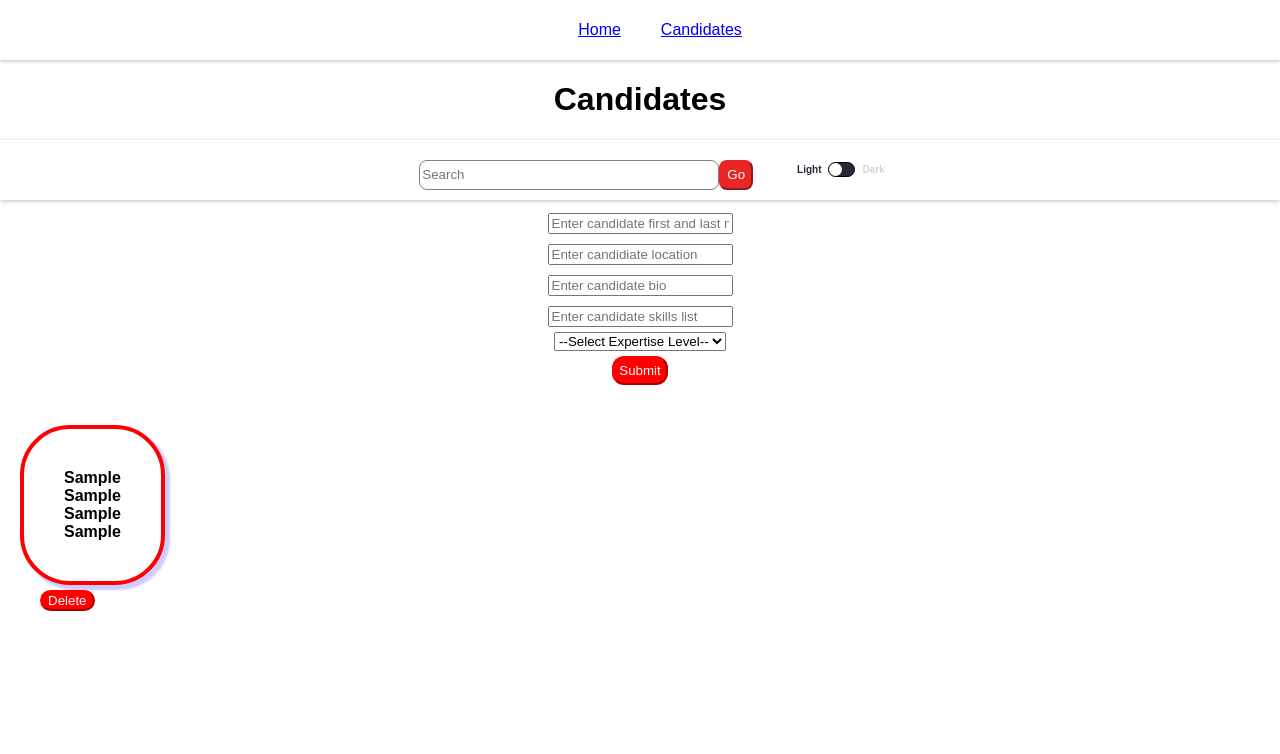
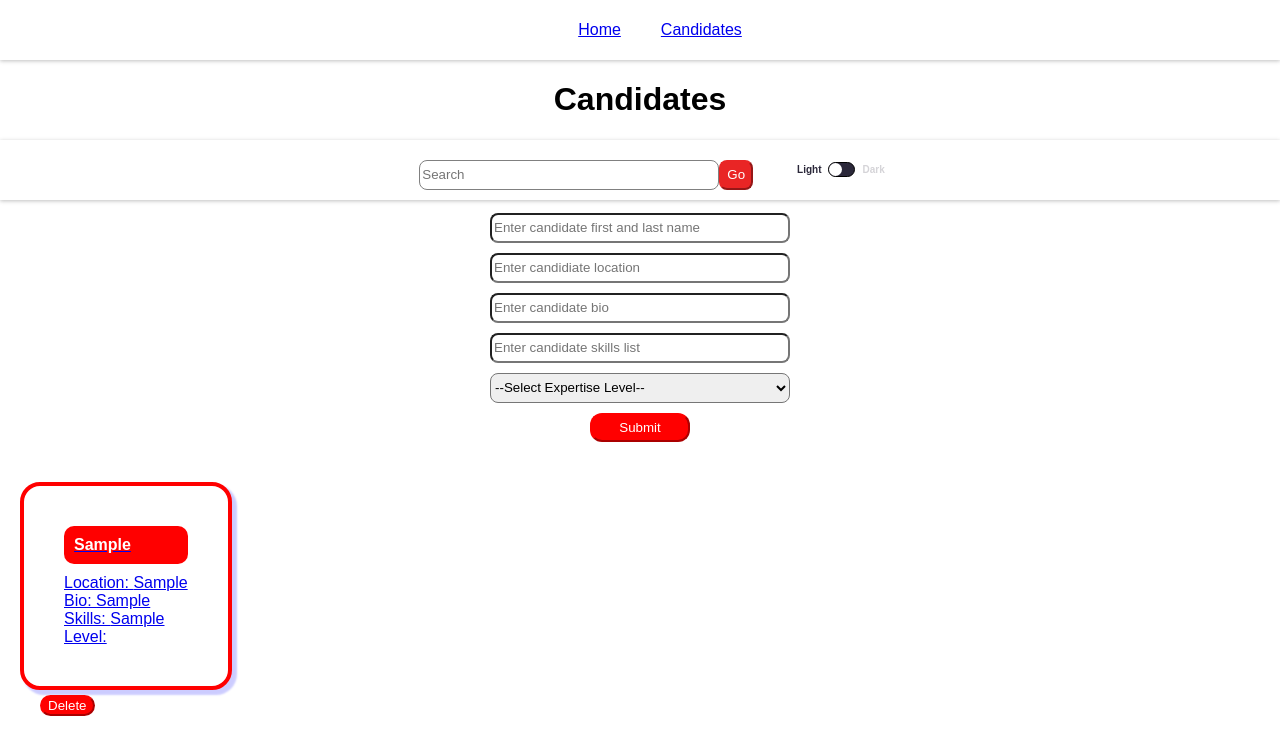
Before and after one commit to ralasmar/React---Candidates-App, a React (Create React App) app: page /candidates in a window 1280 px wide. Both pictures are taken after typing "Sample", "Sample", "Sample", "Sample" into the empty fields and a click on the button "Submit". Shown: the top 754 px of the page. Built offline with nearby package versions, Linux system fonts and the light colour scheme.

Commit message:
adding candidate pages

```diff
--- /dev/null
+++ b/src/CandidateLayout.js
@@ -0,0 +1,10 @@
+import React, { useState } from "react"
+import { Link, Outlet, useSearchParams } from "react-router-dom"
+
+export function CandidateLayout(){
+    return (
+        <>
+        <h1>Hello</h1>
+        </>
+    )
+}
--- /dev/null
+++ b/src/CandidateRoutes.js
@@ -0,0 +1,20 @@
+import React from "react"
+import { Route, Routes } from "react-router-dom"
+import { CandidateList } from "./components/CandidateList"
+import { CandidateCard } from "./components/CandidateCard"
+import { CandidateLayout } from "./CandidateLayout"
+
+
+export function CandidateRoutes(){
+    return (
+        <>
+        <CandidateLayout />
+        <Routes>
+            <Route element={<CandidateLayout />}>
+                <Route index element={<CandidateList />} />
+                <Route path="/candidate/:id" element={<CandidateCard />} />
+            </Route>
+        </Routes>
+        </>
+    )
+}
--- a/src/components/CandidateCard.js
+++ b/src/components/CandidateCard.js
@@ -1,19 +1,23 @@
+import { Link } from "react-router-dom"
 
 export function CandidateCard({id, name, location, bio, skills, expertise, deleteCandidate}){
 
     return (
         <section key={id}>
+            <Link to={`/candidates/${id}`}>
             <div className="candidate-card">
-                {name}
+                <section className="candidate-name">
+                    <strong >{name}</strong>
+                </section>
+                Location: {location}
                 <br />
-                {location}
+                Bio: {bio}
                 <br />
-                {bio}
+                Skills: {skills}
                 <br />
-                {skills}
-                <br />
-                {expertise}
+                Level: {expertise}
             </div>
+            </Link>
 
             <button onClick={() =>deleteCandidate(id)} className="btn btn-danger">Delete</button>
         </section>
--- a/src/pages/Candidates.js
+++ b/src/pages/Candidates.js
@@ -1,7 +1,10 @@
 import React, { useState } from 'react'
+import { Route, Routes } from "react-router-dom"
 import { Navbar } from "../components/Navbar"
 import { CandidateForm } from '../components/CandidateForm'
 import { CandidateList } from '../components/CandidateList'
+import { CandidateRoutes } from '../CandidateRoutes'
+import { CandidateLayout } from '../CandidateLayout'
 
 export function Candidates(){
     const [darkMode, setDarkMode] = React.useState(false)
@@ -32,7 +35,10 @@ export function Candidates(){
 
     function deleteCandidate(id){
         setCandidates(currentCandidates => {
-            return currentCandidates.filter(candidate => candidate.id !== id)
+            const updatedCandidates = currentCandidates.filter(candidate => candidate.id !== id)
+
+            localStorage.setItem("CANDIDATES", JSON.stringify(updatedCandidates))
+            return updatedCandidates
         })
         alert("Candidate removed from database")
     }
@@ -43,6 +49,10 @@ export function Candidates(){
             <Navbar darkMode={darkMode} toggleDarkMode={toggleDarkMode} />
             <CandidateForm onSubmit={addCandidate} darkMode={darkMode}/>
             <CandidateList candidates={candidates} deleteCandidate={deleteCandidate} darkMode={darkMode} />
+
+            <Routes>
+                <Route path="/candidates/*" element={<CandidateLayout />} />
+            </Routes>
         </>
     )
 
--- a/src/style.css
+++ b/src/style.css
@@ -28,14 +28,13 @@ body {
 
 }
 
-
-
 form{
     display: flex;
     flex-direction: column;
     align-items: center;
     padding-top: 8px;
     padding-bottom: 20px;
+
 }
 
 form.dark{
@@ -44,18 +43,37 @@ form.dark{
 
 .form-name{
     margin: 5px;
+    width: 300px;
+    height: 30px;
+    border-radius: 8px;
 }
 
 .form-location{
     margin: 5px;
+    width: 300px;
+    height: 30px;
+    border-radius: 8px;
 }
 
 .form-bio{
     margin: 5px;
+    width: 300px;
+    height: 30px;
+    border-radius: 8px;
 }
 
 .form-skills{
     margin: 5px;
+    width: 300px;
+    height: 30px;
+    border-radius: 8px;
+}
+
+.form-expertise{
+    margin: 5px;
+    width: 300px;
+    height: 30px;
+    border-radius: 8px;
 }
 
 .add-btn{
@@ -66,9 +84,25 @@ form.dark{
     padding: 5px;
     cursor: pointer;
     margin-top: 5px;
+    width: 100px;
 }
 
 .candidate-card{
+    display: flex;
+    flex-direction: column;
+    padding: 40px;
+    justify-content: center;
+    align-items: center;
+    background-color: white;
+    border: solid red 4px;
+    min-height: 60px;
+    margin: 20px;
+    margin-bottom: 5px;
+    border-radius: 20px;
+    cursor: pointer;
+    box-shadow: 4px 4px 2px 1px rgba(0, 0, 255, .2);
+}
+.candidate-card:active{
     font-weight: bold;
     display: flex;
     padding: 40px;
@@ -80,9 +114,22 @@ form.dark{
     margin: 20px;
     margin-bottom: 5px;
     border-radius: 20px;
-    border-radius: 50px;
     cursor: pointer;
     box-shadow: 4px 4px 2px 1px rgba(0, 0, 255, .2);
+    -webkit-box-shadow: inset 0px 0px 5px #c1c1c1;
+     -moz-box-shadow: inset 0px 0px 5px #c1c1c1;
+          box-shadow: inset 0px 0px 5px #c1c1c1;
+   outline: none;
+}
+
+.candidate-name{
+    font-weight: bold;
+    margin-bottom: 10px;
+    background-color: red;
+    width: 100%;
+    padding: 10px;
+    color: white;
+    border-radius: 10px;
 }
 
 .btn-danger {
```
